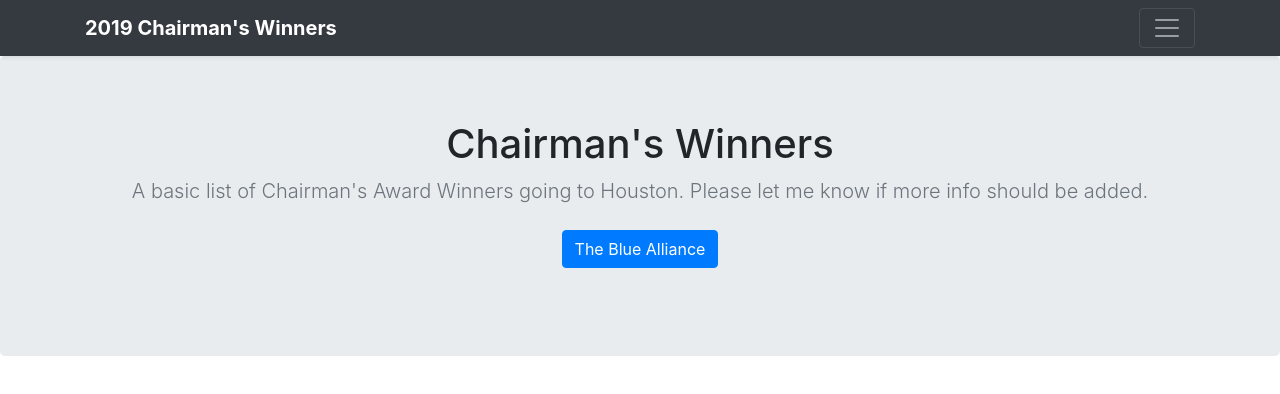
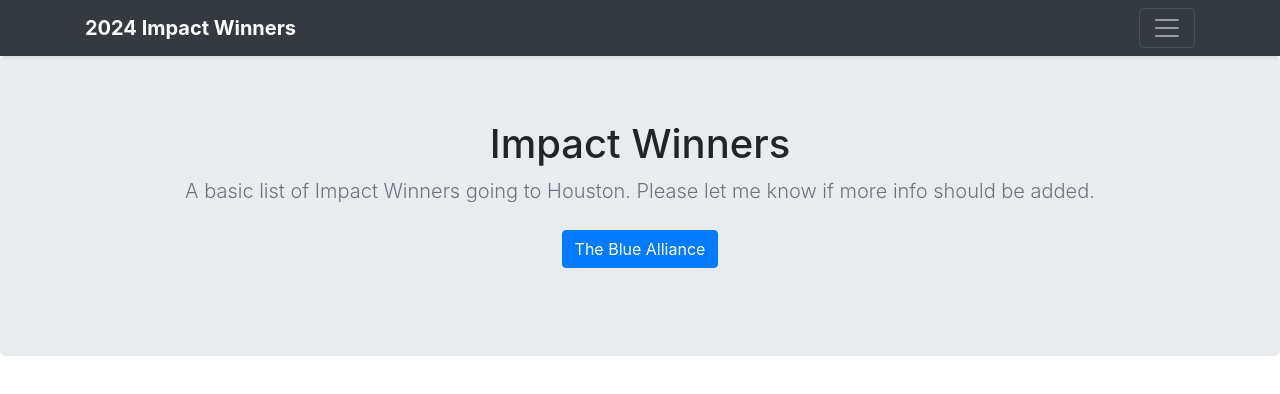
Before and after one commit to carolynreoyo/testteamsite, a plain HTML site: page index.html in a window 1280 px wide. Drawn offline with nearby package versions, Linux system fonts and the light colour scheme; no server answers.

Commit message:
Update index.html
updated html to reflect 2024

```diff
--- a/index.html
+++ b/index.html
@@ -28,7 +28,7 @@
     <div class="navbar navbar-dark bg-dark shadow-sm">
       <div class="container d-flex justify-content-between">
         <a href="#" class="navbar-brand d-flex align-items-center">
-          <strong>2019 Chairman's Winners</strong>
+          <strong>2024 Impact Winners</strong>
         </a>
         <button class="navbar-toggler" type="button" data-toggle="collapse" data-target="#navbarHeader" aria-controls="navbarHeader" aria-expanded="false" aria-label="Toggle navigation">
           <span class="navbar-toggler-icon"></span>
@@ -40,8 +40,8 @@
 
         <section class="jumbotron text-center">
           <div class="container">
-            <h1 class="jumbotron-heading">Chairman's Winners</h1>
-            <p class="lead text-muted">A basic list of Chairman's Award Winners going to Houston. Please let me know if more info should be added.</p>
+            <h1 class="jumbotron-heading">Impact Winners</h1>
+            <p class="lead text-muted">A basic list of Impact Winners going to Houston. Please let me know if more info should be added.</p>
             <p>
               <a href="https://www.thebluealliance.com/" class="btn btn-primary my-2">The Blue Alliance</a>
             </p>
```
